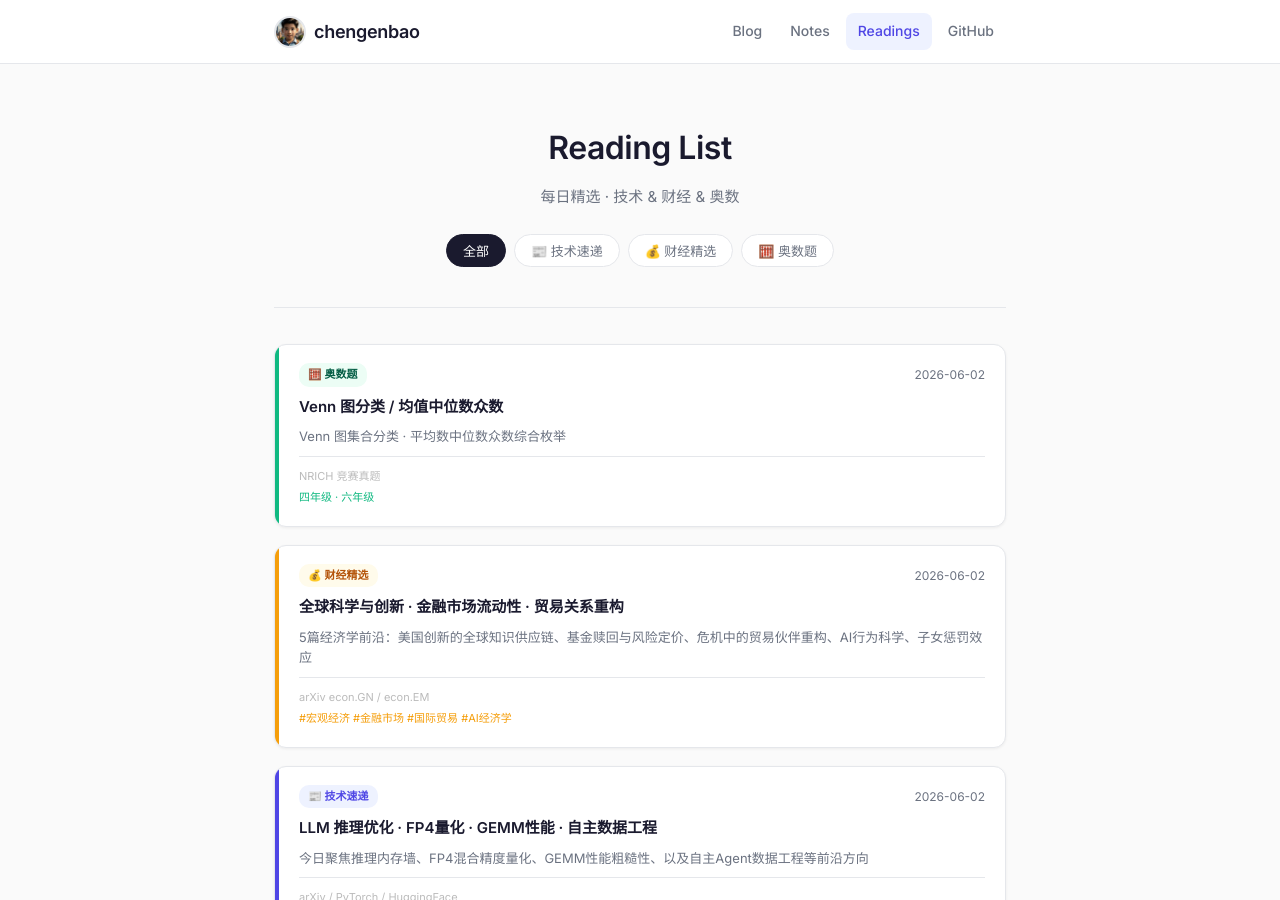
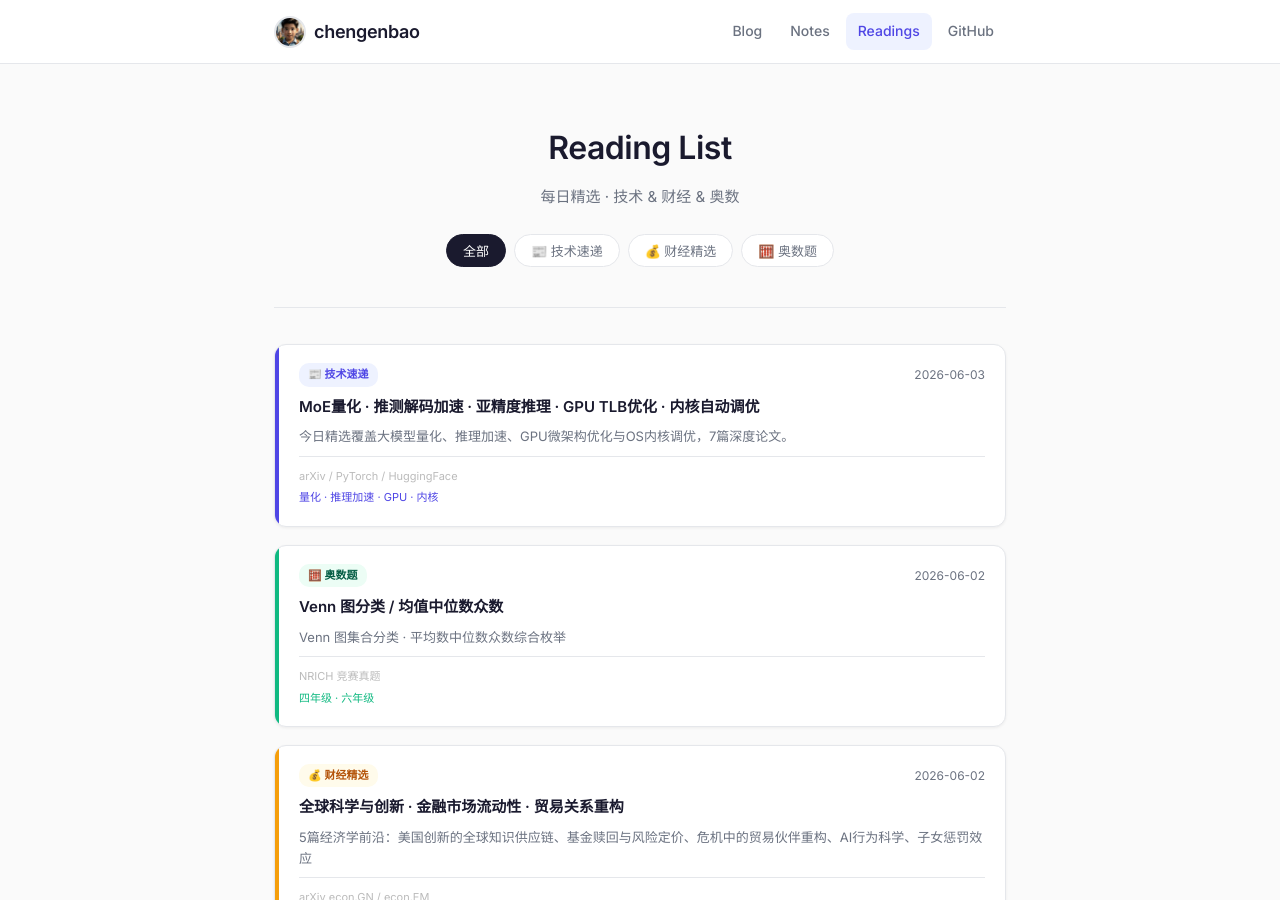
Before and after one commit to chengenbao/chengenbao.github.io, a Jekyll site: the page built from reading-list/index.md, in a window 1280 px wide and 900 px high. Built offline with Jekyll 4.4.1, drawn with Linux system fonts in a browser that asks for light colours.

Commit message:
add tech card 2026-06-03

```diff
--- a/reading-list/index.md
+++ b/reading-list/index.md
@@ -18,6 +18,21 @@
   </div>
 
   <div class="rl-grid">
+<a class="rl-card tech" href="/reading-list/2026-06-03-tech-daily/">
+  <div class="rl-accent"></div>
+  <div class="rl-body">
+    <div class="rl-top">
+      <span class="rl-badge tech">📰 技术速递</span>
+      <time>2026-06-03</time>
+    </div>
+    <h2>MoE量化 · 推测解码加速 · 亚精度推理 · GPU TLB优化 · 内核自动调优</h2>
+    <p>今日精选覆盖大模型量化、推理加速、GPU微架构优化与OS内核调优，7篇深度论文。</p>
+    <div class="rl-meta">
+      <span class="rl-source">arXiv / PyTorch / HuggingFace</span>
+      <span class="rl-tags">量化 · 推理加速 · GPU · 内核</span>
+    </div>
+  </div>
+</a>
 <a class="rl-card math" href="/reading-list/2026-06-02-math/"><div class="rl-accent"></div><div class="rl-body"><div class="rl-top"><span class="rl-badge math">🧮 奥数题</span><time>2026-06-02</time></div><h2>Venn 图分类 / 均值中位数众数</h2><p>Venn 图集合分类 · 平均数中位数众数综合枚举</p><div class="rl-meta"><span class="rl-source">NRICH 竞赛真题</span><span class="rl-tags">四年级 · 六年级</span></div></div></a>
 <a class="rl-card finance" href="/reading-list/2026-06-02-finance-daily/">
   <div class="rl-accent"></div>
```
